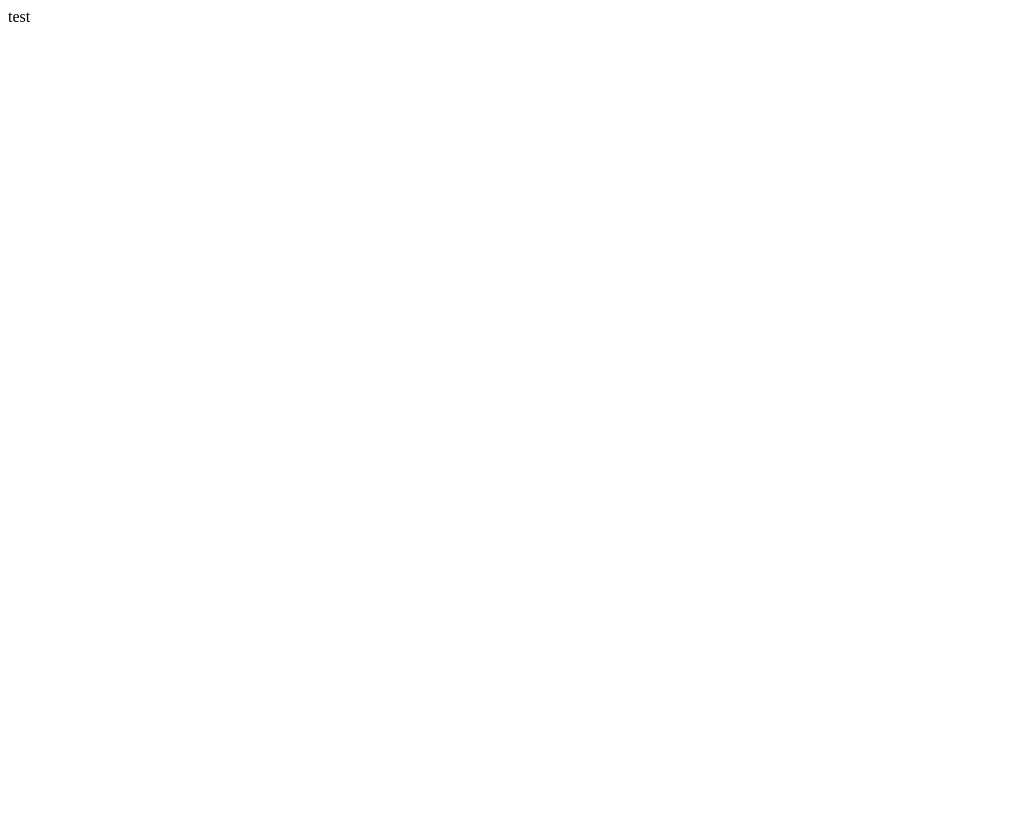
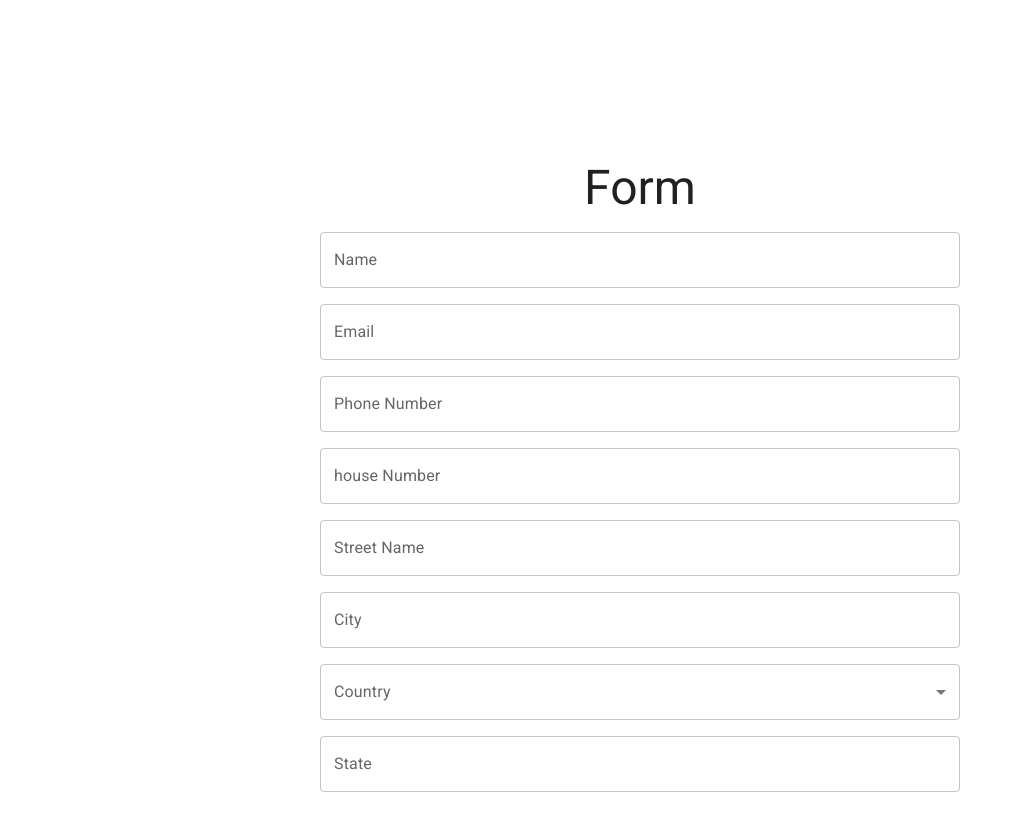
Before and after one commit to Zaland/DockerApp, a React (Create React App) app in the folder UI/: page / in a window 1280 px wide. Shown: the top 830 px of the page, without its empty margins (0-1014 px from the left). Before the commit the page ends 800 px from the top, so only its background shows below. Built offline with nearby package versions, Linux system fonts and the light colour scheme.

Commit message:
Start creation of form

```diff
--- a/UI/package.json
+++ b/UI/package.json
@@ -10,6 +10,8 @@
   "author": "Zaland Khan",
   "license": "ISC",
   "dependencies": {
+    "@emotion/react": "^11.7.1",
+    "@emotion/styled": "^11.6.0",
     "@mui/material": "5.4.0",
     "@types/node": "16.11.22",
     "@types/react": "17.0.38",
--- a/UI/public/index.html
+++ b/UI/public/index.html
@@ -9,12 +9,17 @@
       name="description"
       content="Web site created using create-react-app"
     />
+    <meta name="viewport" content="initial-scale=1, width=device-width" />
     <link rel="apple-touch-icon" href="%PUBLIC_URL%/logo192.png" />
     <!--
       manifest.json provides metadata used when your web app is installed on a
       user's mobile device or desktop. See https://developers.google.com/web/fundamentals/web-app-manifest/
     -->
     <link rel="manifest" href="%PUBLIC_URL%/manifest.json" />
+    <link
+      rel="stylesheet"
+      href="https://fonts.googleapis.com/css?family=Roboto:300,400,500,700&display=swap"
+    />
     <!--
       Notice the use of %PUBLIC_URL% in the tags above.
       It will be replaced with the URL of the `public` folder during the build.
--- a/UI/src/App.tsx
+++ b/UI/src/App.tsx
@@ -1,5 +1,9 @@
-import { Form } from './Form';
+import { CssBaseline } from "@mui/material";
+import { Form } from "./Form";
 
 export const App = () => (
-  <Form />
+  <>
+    <CssBaseline />
+    <Form />
+  </>
 );
--- a/UI/src/Form.tsx
+++ b/UI/src/Form.tsx
@@ -1,5 +1,42 @@
+import { Box, Grid, MenuItem, TextField, Typography } from "@mui/material";
+
 export const Form = () => {
   return (
-    <div>test</div>
-  )
-};
+    <Grid container justifyContent="center" alignItems="center" sx={{ paddingTop: 10 }}>
+      <Box sx={{ width: 800 }}>
+        <Grid container justifyContent="center" alignItems="center" spacing={2} sx={{ padding: 10 }}>
+          <Grid item xs={12} textAlign="center">
+            <Typography variant="h3">Form</Typography>
+          </Grid>
+          <Grid item xs={12}>
+            <TextField id="name" label="Name" variant="outlined" fullWidth />
+          </Grid>
+          <Grid item xs={12}>
+            <TextField id="email" label="Email" variant="outlined" fullWidth />
+          </Grid>
+          <Grid item xs={12}>
+            <TextField id="phoneNum" label="Phone Number" variant="outlined" fullWidth />
+          </Grid>
+          <Grid item xs={12}>
+            <TextField id="houseNum" label="house Number" variant="outlined" fullWidth />
+          </Grid>
+          <Grid item xs={12}>
+            <TextField id="streetName" label="Street Name" variant="outlined" fullWidth />
+          </Grid>
+          <Grid item xs={12}>
+            <TextField id="city" label="City" variant="outlined" fullWidth />
+          </Grid>
+          <Grid item xs={12}>
+            <TextField id="country" label="Country" select fullWidth>
+              <MenuItem value="ca">Canada</MenuItem>
+              <MenuItem value="us">US</MenuItem>
+            </TextField>
+          </Grid>
+          <Grid item xs={12}>
+            <TextField id="stateProvince" label="State" variant="outlined" fullWidth />
+          </Grid>
+        </Grid>
+      </Box>
+    </Grid>
+  );
+}
```
Also changed, not shown: UI/src/index.tsx (+4 -4 lines), 1 other file (tests, documents, lock files or other folders).
